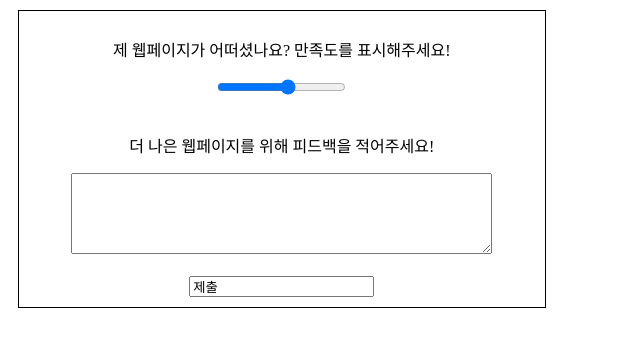
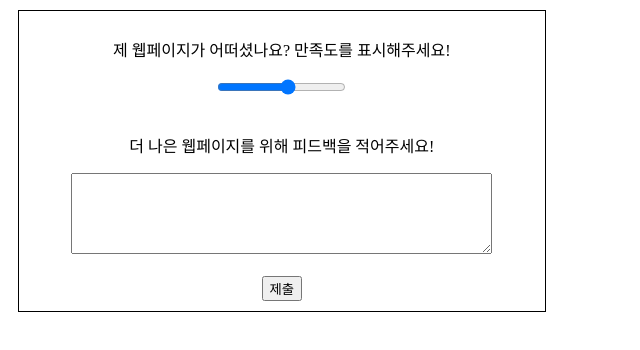
Before and after one commit to Hyeonseon-Park/Hyeonseon-Park.github.io, a plain HTML site: page review.html in a window 1280 px wide. Shown: the whole page, without its empty margins (0-640 px from the left). Drawn offline with Linux system fonts and the light colour scheme.

Commit message:
Update review.html

```diff
--- a/review.html
+++ b/review.html
@@ -23,7 +23,7 @@
 		<p>더 나은 웹페이지를 위해 피드백을 적어주세요!</p>
 		<textarea name="feedback" rows="5" cols="50"></textarea>
 		<br/><br/>
-		<input type="input" value="제출" onclick="alert('감사합니다.')" />
+		<input type="submit" value="제출" onclick="alert('감사합니다.')" />
 	</form>
 </body>
 </html>
```
